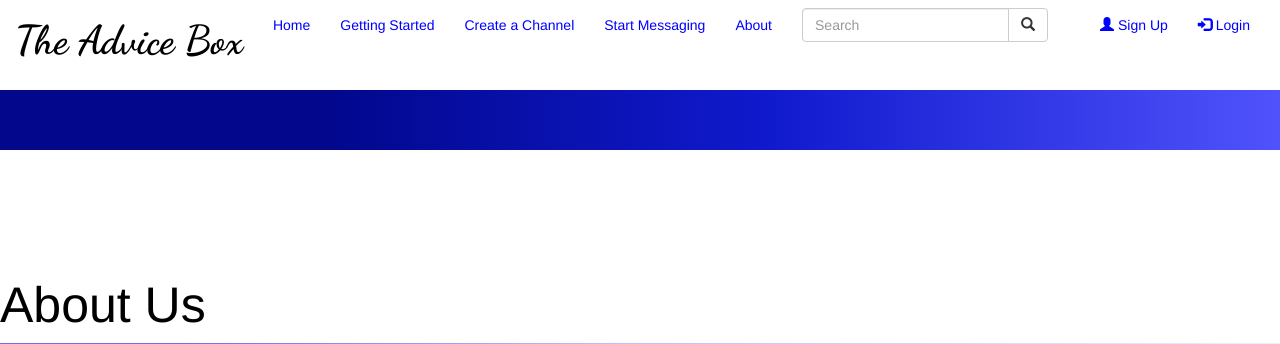
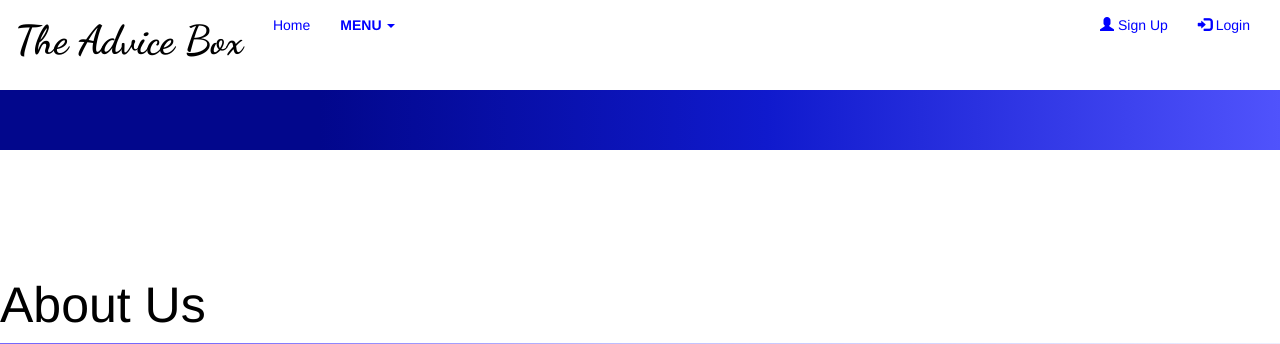
Before and after one commit to anthony-keogh/messaging_app, a Flask app: page /about in a window 1280 px wide. Shown: the top 344 px of the page. Run offline with Flask 2, Linux system fonts and the light colour scheme; some libraries are stand-ins or nearby versions.

Commit message:
Css changes in base.html

```diff
--- a/templates/base.html
+++ b/templates/base.html
@@ -33,22 +33,19 @@
     <div class="collapse navbar-collapse" id="myNavbar">
       <ul class="nav navbar-nav">
         <li ><a href="{{ url_for('index') }}">Home</a></li>
-        <li><a href="{{ url_for('getting_started') }}">Getting Started</a></li>
-        <li><a href="{{ url_for('create_channel') }}">Create a Channel</a></li>
-        <li><a href="{{ url_for('add_message') }}">Start Messaging</a></li>
-        <li><a href="{{ url_for('about') }}">About</a></li>
+        <li class="dropdown">
+          <a class="dropdown-toggle" data-toggle="dropdown" href="#" style="font-weight:bold">MENU <span class="caret"></span></a>
+          <ul class="dropdown-menu">
+            <li><a href="{{ url_for('getting_started') }}">Getting Started</a></li>
+            <li><a href="{{ url_for('create_channel') }}">Create a Channel</a></li>
+            <li><a href="{{ url_for('add_message') }}">Start Messaging</a></li>
+            <li><a href="{{ url_for('about') }}">About</a></li>
+          </ul>
+        </li>
+
 
       </ul>
-      <form class="navbar-form navbar-left" action="/action_page.php">
-      <div class="input-group">
-        <input type="text" class="form-control" placeholder="Search" name="search">
-        <div class="input-group-btn">
-          <button class="btn btn-default" type="submit">
-            <i class="glyphicon glyphicon-search"></i>
-          </button>
-        </div>
-      </div>
-    </form>
+
 
       <ul class="nav navbar-nav navbar-right">
         <li><a href="{{ url_for('register') }}"><span class="glyphicon glyphicon-user"></span> Sign Up</a></li>
```
